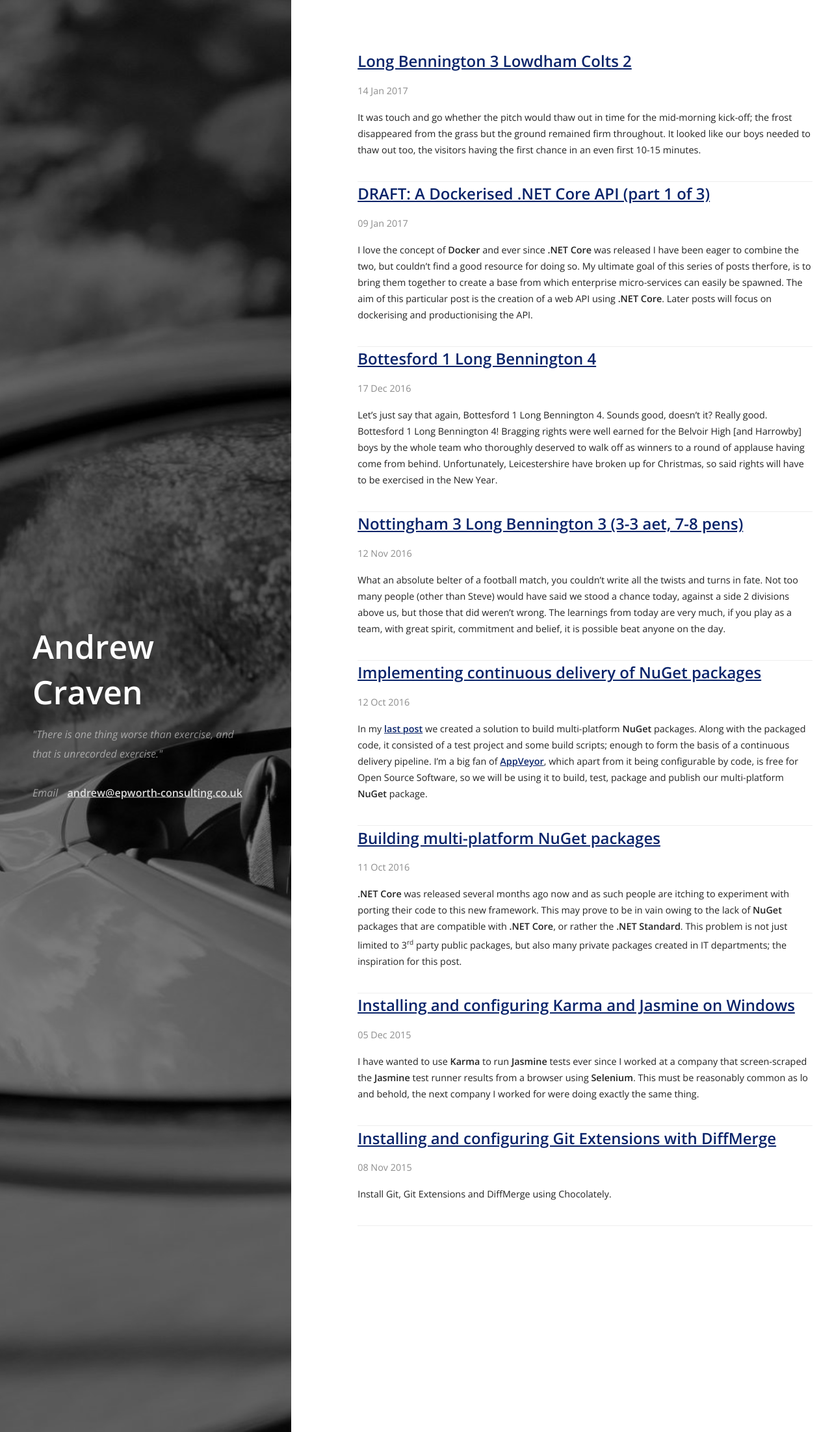
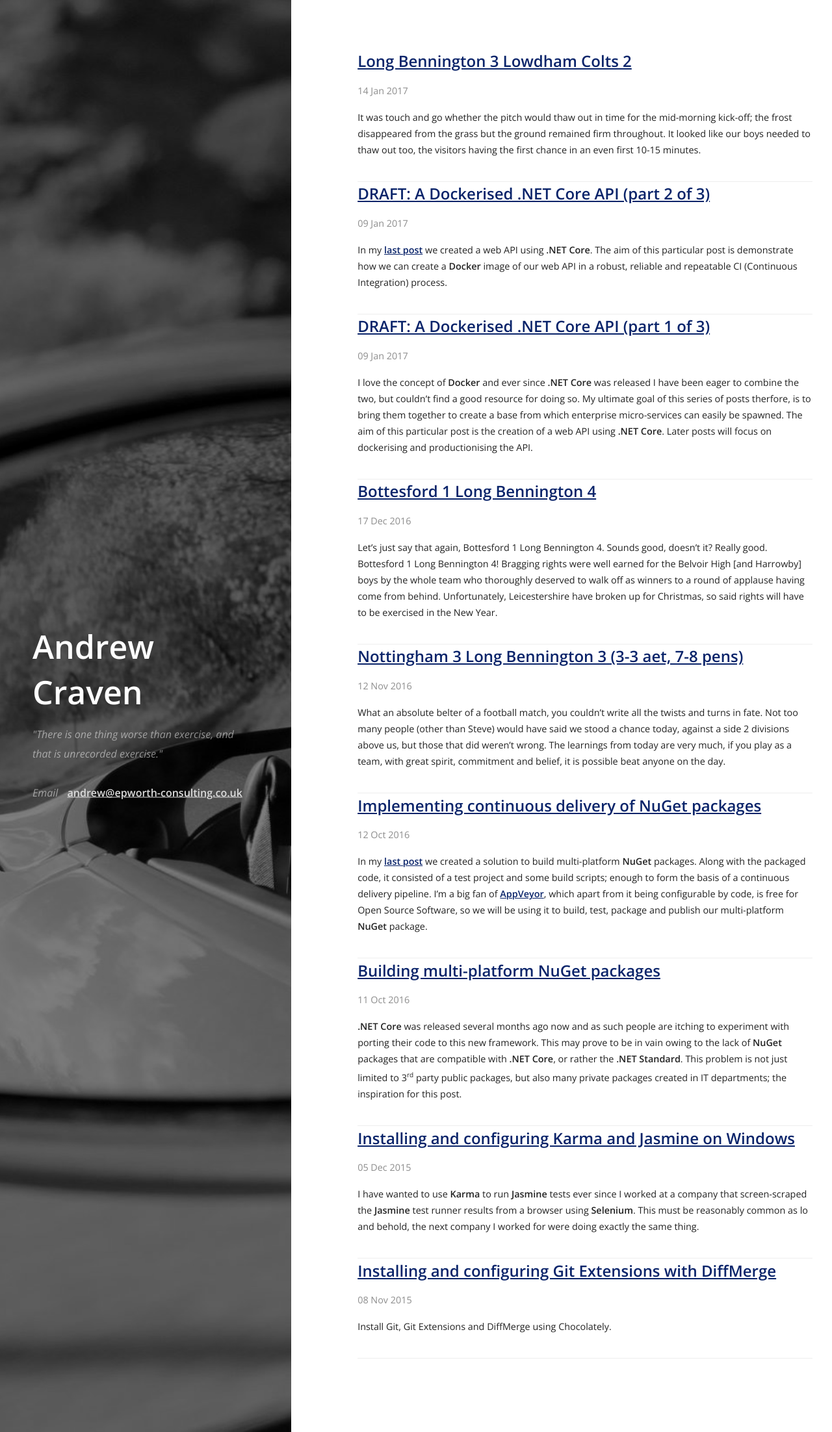
Before and after one commit to acraven/acraven.github.io, a Jekyll site: the page built from index.html, in a window 1280 px wide. Shown: the whole page at 65% size. Built offline with Jekyll 4.4.1, drawn with Linux system fonts in a browser that asks for light colours; nearby versions of some CDN libraries; some of the changed lines change nothing that is shown.

Commit message:
Complete draft of docker part 2

```diff
--- a/_posts/2017-01-09-dockerised-dotnet-core-api-1-of-3.md
+++ b/_posts/2017-01-09-dockerised-dotnet-core-api-1-of-3.md
@@ -31,7 +31,7 @@ For **Windows**, you will need **Visual Studio 2015 Update 3** and **.NET Core t
 For **Linux**, you will need [.NET Core](https://www.microsoft.com/net/core#linuxubuntu){:target="_blank"} and an editor of your choice, I use [Visual Studio Code](https://code.visualstudio.com/docs/setup/linux).
 
 ### Cut to the chase
-If you would rather just dive in, fork the **GitHub** repository [dockerised-dotnet-core-api](https://github.com/acraven/dockerised-dotnet-core-api){:target="_blank"}, start **Docker** and run `build-and-package.sh` followed by `run.sh`.
+If you would rather just dive in, fork the **GitHub** repository [dockerised-dotnet-core-api](https://github.com/acraven/dockerised-dotnet-core-api){:target="_blank"}, start **Docker** and run `docker-build-and-package.sh` followed by `docker-run.sh`.
 
 You can confirm the API is running by navigating to [192.168.99.100:9000/ping](http://192.168.99.100:9000/ping) or [localhost:9000/ping](http://localhost:9000/ping) depending on your **Docker** installation.
 
@@ -258,4 +258,4 @@ dotnet run -p app\DotnetApiReference\project.json
 The status endpoints middleware will have exposed [localhost:9000/ping](http://localhost:9000/ping) and [localhost:9000/status](http://localhost:9000/status).
 
 ### Summary
-We have created a very simple web API in .NET Core that exposes two diagnostics endpoints. In the next post of the series, we will use **Docker** to build and run the web API.
+We have created a very simple web API in .NET Core that exposes two diagnostics endpoints. In the [next post]({% post_url 2017-01-09-dockerised-dotnet-core-api-2-of-3 %}) of the series, we will use **Docker** to build and run the web API.
--- /dev/null
+++ b/_posts/2017-01-09-dockerised-dotnet-core-api-2-of-3.md
@@ -0,0 +1,131 @@
+---
+layout: post
+title: "A Dockerised .NET Core API (part 2 of 3)"
+date: 2017-01-09
+categories: dotnet core api docker
+featured_image: /images/cover.jpg
+tags:
+- draft
+---
+In my [last post]({% post_url 2017-01-09-dockerised-dotnet-core-api-1-of-3 %}) we created a web API using **.NET Core**. The aim of this particular post is demonstrate how we can create a **Docker** image of our web API in a robust, reliable and repeatable CI (Continuous Integration) process.
+
+### Getting it into Docker
+I have come across several solutions for getting the published binaries into **Docker**, and none have left me with the satisfying glow of job well done, not even my chosen solution. I want to build in **Docker**, but I don't want to link a volume, besides which linked volumes need extra configuration with **boot2docker** (so I'm ruling those out). I want a minimal image size, which means I need to build in a different container to which is deployed.
+
+I've settled on a two step process, the first of which performs the build and runs any unit tests in a build image and the second extracts the artifacts and creates a deploy image. The really cool thing here is that the base images are completely different, the base build image can contain all the tools required for CI, whereas the base deploy image is focused on being as lightweight as possible.
+
+### The build
+The purpose of the build step is to build and test our web API in a known and repeatable environment. When **Docker** has done its bit, we will have an image containing our binaries.
+
+Before we get to **Docker** though, we need to create a script so it knows how to build our web API and run the inside-out (unit) tests. If you wish, you can run this script locally in order to build and run the tests.
+
+<div class="figcaption">app\dotnet-build-and-test.sh</div>
+{% highlight shell %}
+#!/bin/bash
+set -e
+
+dotnet restore
+dotnet publish DotnetApiReference.Api --configuration Release --output package
+dotnet test DotnetApiReference.Api.Tests --configuration Release
+{% endhighlight %}
+
+A `dockerfile` describes how our **Docker** image is assembled, and usually follows the pattern: specify base image, set working folder, copy some files and run some commands.
+
+The base image `acraven/dotnet:build-api-1.0.1` was created in order to improve build performance. It simply contains a cache of most of the **NuGet** packages used by the web API; any that aren't cached will be downloaded for each build. As the web API moves towards production, we would create a customised base image containing any additional tools used in the build.
+
+The `dotnet-build-and-test.sh` script is run inside the container and the binaries are exposed in the `build/package` folder. If any of the tests failed the image will not be created and the build will fail.
+
+<div class="figcaption">app\Dockerfile.build</div>
+{% highlight text %}
+FROM acraven/dotnet:build-api-1.0.1
+WORKDIR /build
+COPY . /build
+RUN ./dotnet-build-and-test.sh
+VOLUME /build/package
+{% endhighlight %}
+
+A `.dockerignore` file identifies which local files shouldn't be available when building the container. We definitely don't want any local build artifacts finding their way into containers, so we need to exclude `bin` and `obj` folders.
+
+<div class="figcaption">app\.dockerignore</div>
+{% highlight text %}
+**/bin
+**/obj
+{% endhighlight %}
+
+You can now test the build step by running `docker build --file Dockerfile.build .` from the `app` folder. We will extend this into a script in the next step.
+
+### The package
+The purpose of the package step is to run the container that performed the build, extract the binaries and copy them into a new deploy container.
+
+Like the base image used in the build step, it is expected that it will be customised to satisfy future requirements. For now though, we are just using `microsoft/dotnet:1.0.1-core` which contains the **.NET Core** runtime.
+
+Our `dockerfile` is expecting a single file `binaries.tar`; we will see how this is created in a moment. The `ADD` instruction understands `.tar` files and simply extracts the contents into the `app` folder [in this case].
+
+If you recall, our web API listened on port 9000, so we need to instruct **Docker** to forward requests to this port.
+
+There are a number of different methods for running a process in a container, we will be using what is known as the exec form; this allows an INT signal (SIGINT) to be passed from container to web API enabling it to terminate gracefully should the container be stopped.
+
+<div class="figcaption">package\Dockerfile.package</div>
+{% highlight text %}
+FROM microsoft/dotnet:1.0.1-core
+WORKDIR /app
+ADD binaries.tar /app/
+EXPOSE 9000
+CMD ["dotnet", "DotnetApiReference.Api.dll"]
+{% endhighlight %}
+
+We have to tag our image during the build so we are able to interact with it. Once built, we can spin the image up as a container and copy the binaries. **Docker** has a pretty cool `cp` command that allows us to extract the files into a `.tar` file. This file containing our binaries is then packaged into our deployable container.
+
+<div class="figcaption">docker-build-and-package.sh</div>
+{% highlight shell %}
+#!/bin/bash
+set -e
+
+location="`dirname \"$0\"`"
+
+rm -f $location/package/binaries.tar
+
+echo "Building application binaries"
+docker build --tag=dockerised-dotnet-core-api/build:latest --file $location/app/Dockerfile.build --no-cache=true $location/app
+
+echo "Extracting binaries"
+id=$(docker create dockerised-dotnet-core-api/build:latest)
+docker cp $id:/build/package/. - > $location/package/binaries.tar
+docker rm -v $id
+
+echo "Packaging binaries"
+docker build --tag=dockerised-dotnet-core-api/api:latest --file $location/package/Dockerfile.package --no-cache=true $location/package
+{% endhighlight %}
+
+### The run
+
+We can run our container using the tag given to it in the package step. We must first stop and remove the container beforehand if it is already running.
+
+<div class="figcaption">docker-run.sh</div>
+{% highlight shell %}
+#!/bin/bash
+set -e
+
+id=$(docker ps -q --filter name=dockerised-dotnet-core-api)
+
+if [ -n "$id" ]; then
+  echo "Stopping container (sending SIGINT)"
+  docker kill --signal=INT $id
+  echo "Removing container"
+  docker rm $id
+fi
+
+echo "Starting new container"
+docker run \
+  --name dockerised-dotnet-core-api \
+  -d \
+  -p 9000:9000 \
+  dockerised-dotnet-core-api/api:latest
+{% endhighlight %}
+
+You can confirm the API is running by navigating to [192.168.99.100:9000/ping](http://192.168.99.100:9000/ping) or [localhost:9000/ping](http://localhost:9000/ping) depending on your **Docker** installation.
+
+### Summary
+We have dockerised our web API and we can build and run our web API with just a couple of commands. This is great from a development workflow point of view; for those that just want to consume this service all we need on our development machines is a **Git** client and a **Docker** client. As our web API evolves we could use **Docker Compose** to run any downstream messaging and database services.
+
+In the next post we will look into how we might productionise this web API. We need to secure our web API using the OWASP guidelines, we need a Continuous Integration pipeline and we need a mechanism of deploying our container from this pipeline into the wild.
```
